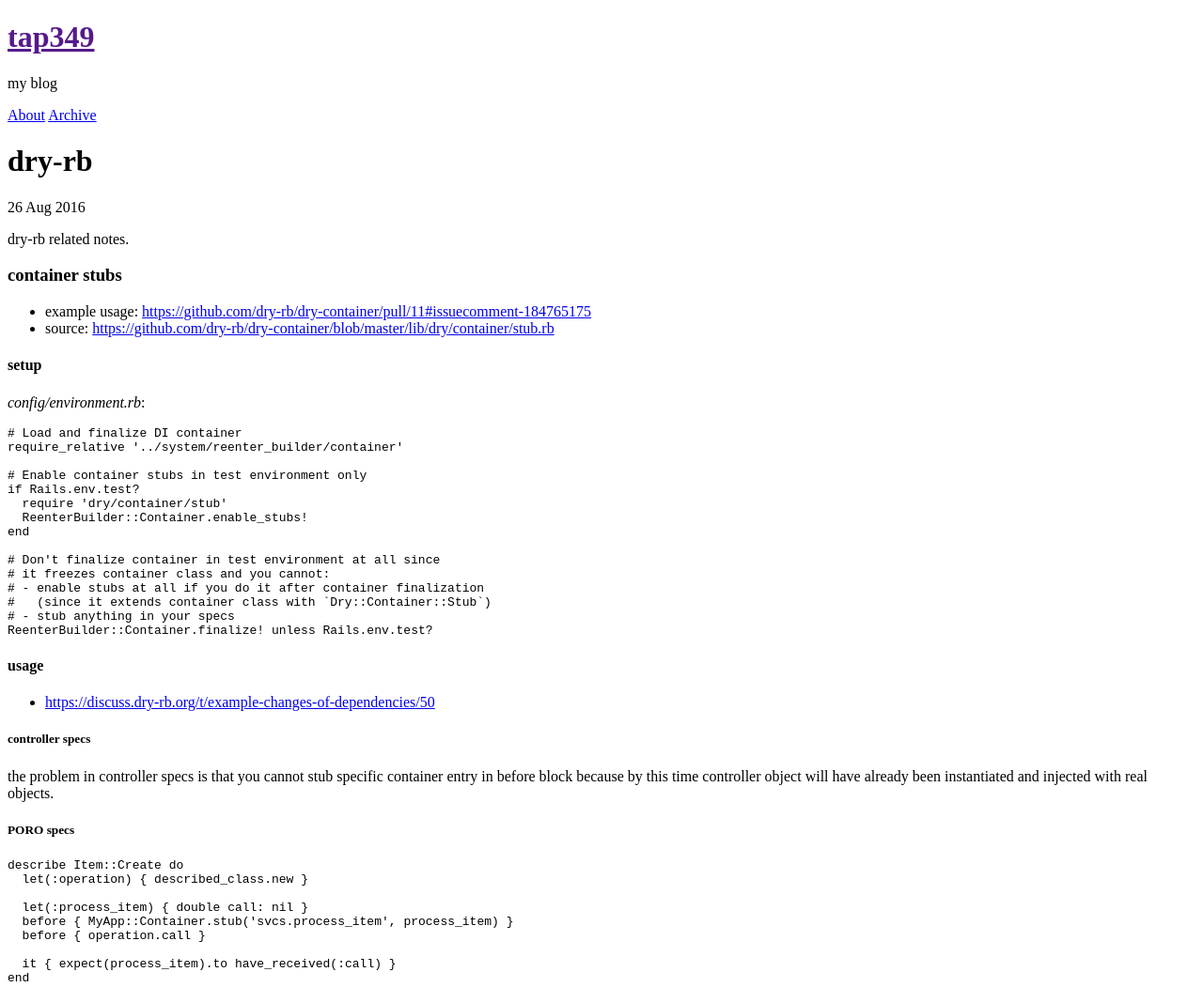
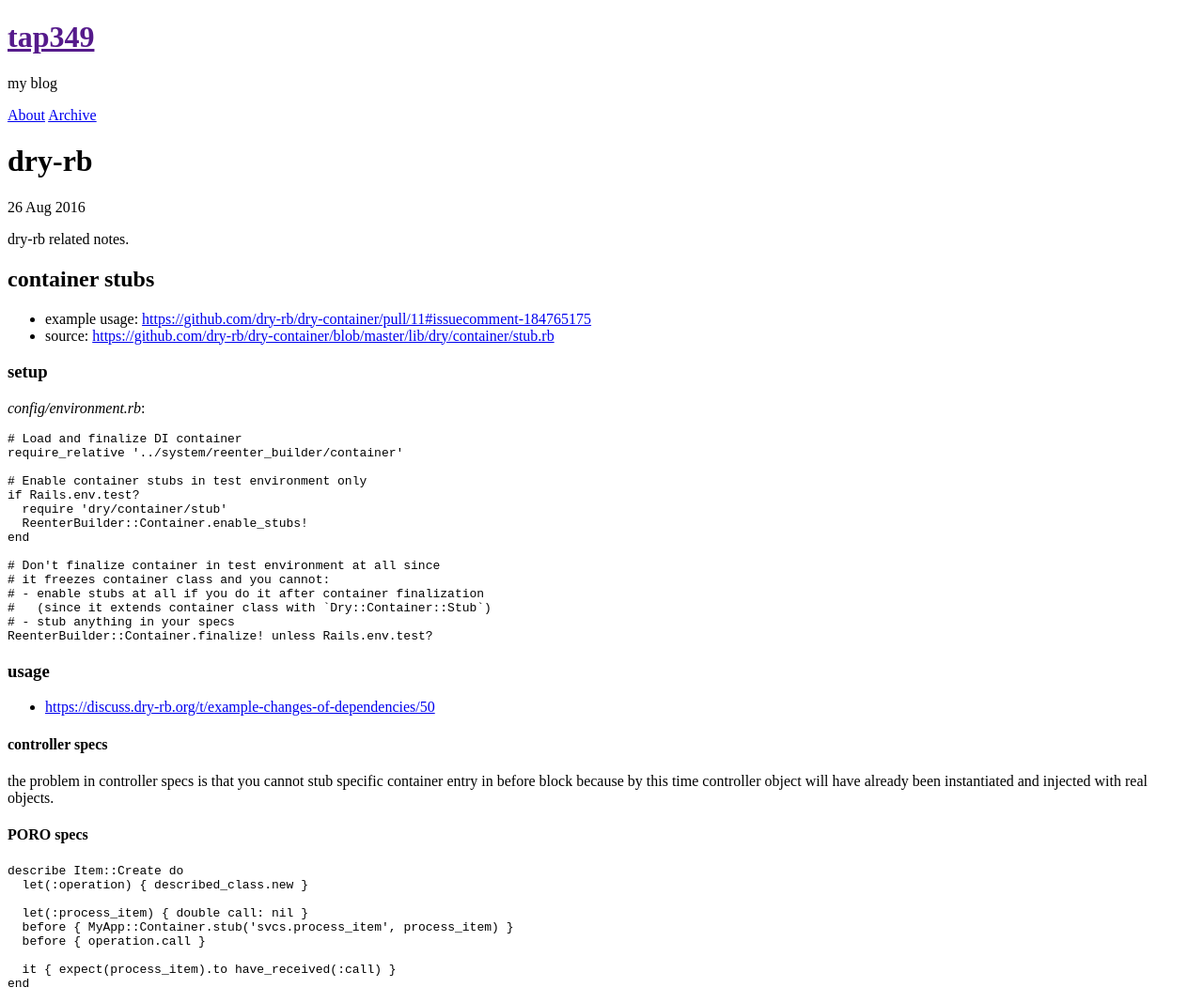
Before and after one commit to tap349/tap349.github.io, a Jekyll site: the page built from _posts/2016-08-26-dry-rb.md, in a window 1280 px wide. Shown: the whole page at 94% size. Built offline with Jekyll 4.4.1, drawn with Linux system fonts in a browser that asks for light colours.

Commit message:
update 2016-12-27_15:23:20

````diff
--- a/_posts/2016-08-26-dry-rb.md
+++ b/_posts/2016-08-26-dry-rb.md
@@ -10,12 +10,12 @@
 
 <!-- more -->
 
-### container stubs
+## container stubs
 
 - example usage: <https://github.com/dry-rb/dry-container/pull/11#issuecomment-184765175>
 - source: <https://github.com/dry-rb/dry-container/blob/master/lib/dry/container/stub.rb>
 
-#### setup
+### setup
 
 _config/environment.rb_:
 
@@ -37,17 +37,17 @@
 ReenterBuilder::Container.finalize! unless Rails.env.test?
 ```
 
-#### usage
+### usage
 
 - <https://discuss.dry-rb.org/t/example-changes-of-dependencies/50>
 
-##### controller specs
+#### controller specs
 
 the problem in controller specs is that you cannot stub specific
 container entry in before block because by this time controller object
 will have already been instantiated and injected with real objects.
 
-##### PORO specs
+#### PORO specs
 
 ```ruby
 describe Item::Create do
````
